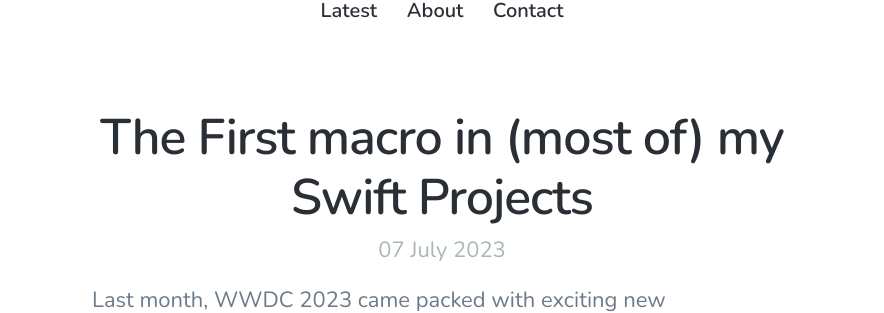
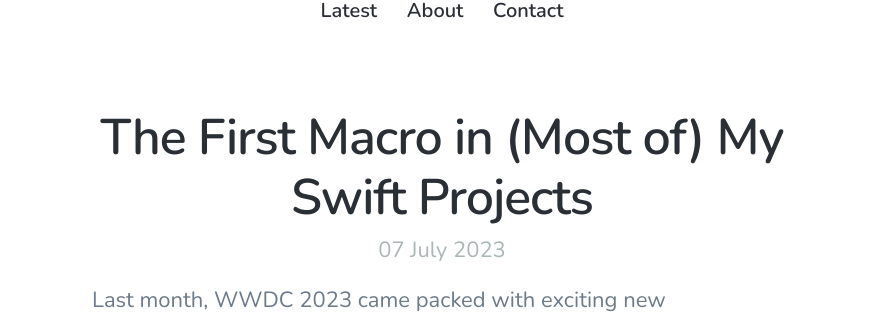
Before and after one commit to nevillco/nevillco.github.io, a Jekyll site: the page built from _posts/2023-07-07-the-first-macro-in-all-of-my-Swift-projects.md, in a window 1280 px wide and 900 px high. Shown: the part 362-675 px from the top of the window, without its empty margins (198-1082 px from the left). Built offline with Jekyll 4.4.1, drawn with Linux system fonts in a browser that asks for light colours; nearby versions of some CDN libraries.

Commit message:
Capitalization

```diff
--- a/_posts/2023-07-07-the-first-macro-in-all-of-my-Swift-projects.md
+++ b/_posts/2023-07-07-the-first-macro-in-all-of-my-Swift-projects.md
@@ -1,5 +1,5 @@
 ---
-title: 'The First macro in (most of) my Swift Projects'
+title: 'The First Macro in (Most of) My Swift Projects'
 date: 2023-07-07 09:00:00
 excerpt: With the addition of macros, Swift 5.9 lets iOS developers extend the Swift compiler all on their own. There’s one macro in particular that I am excited about adopting in a range of projects.
 ---
```
